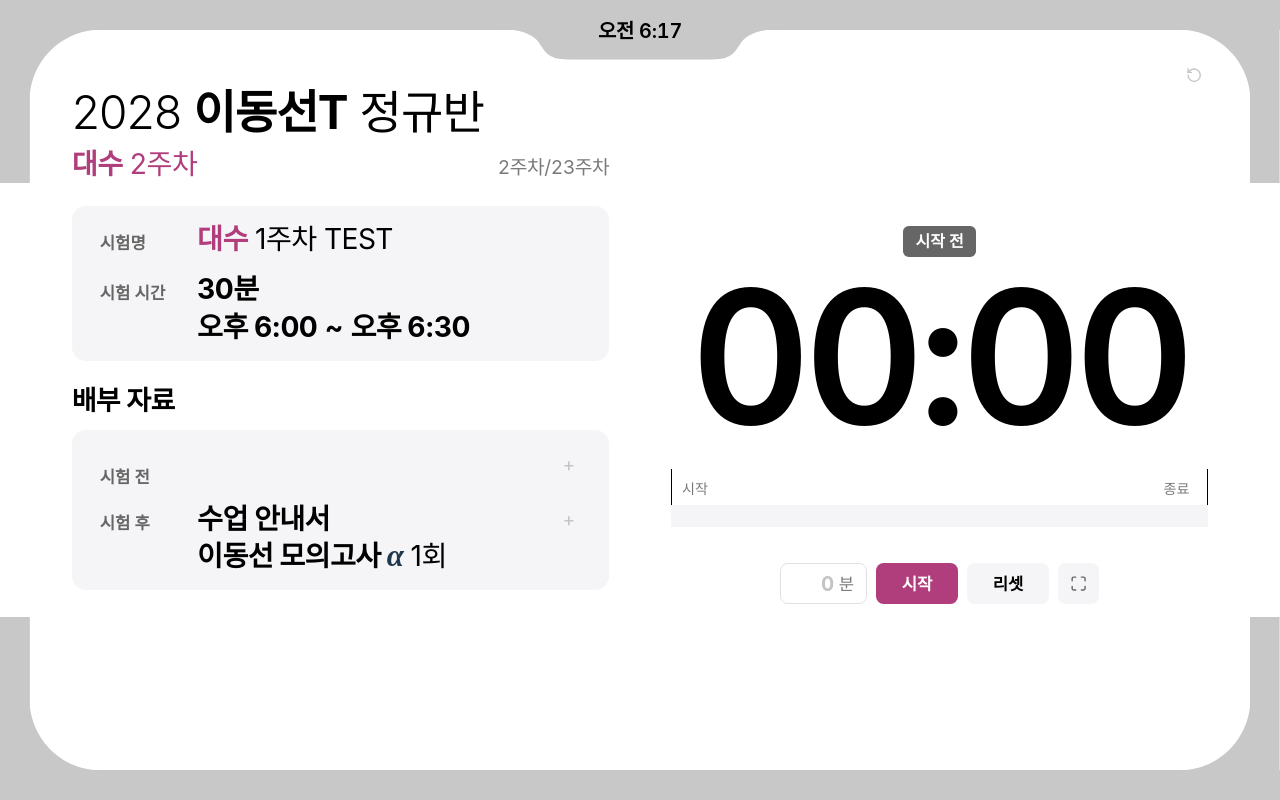
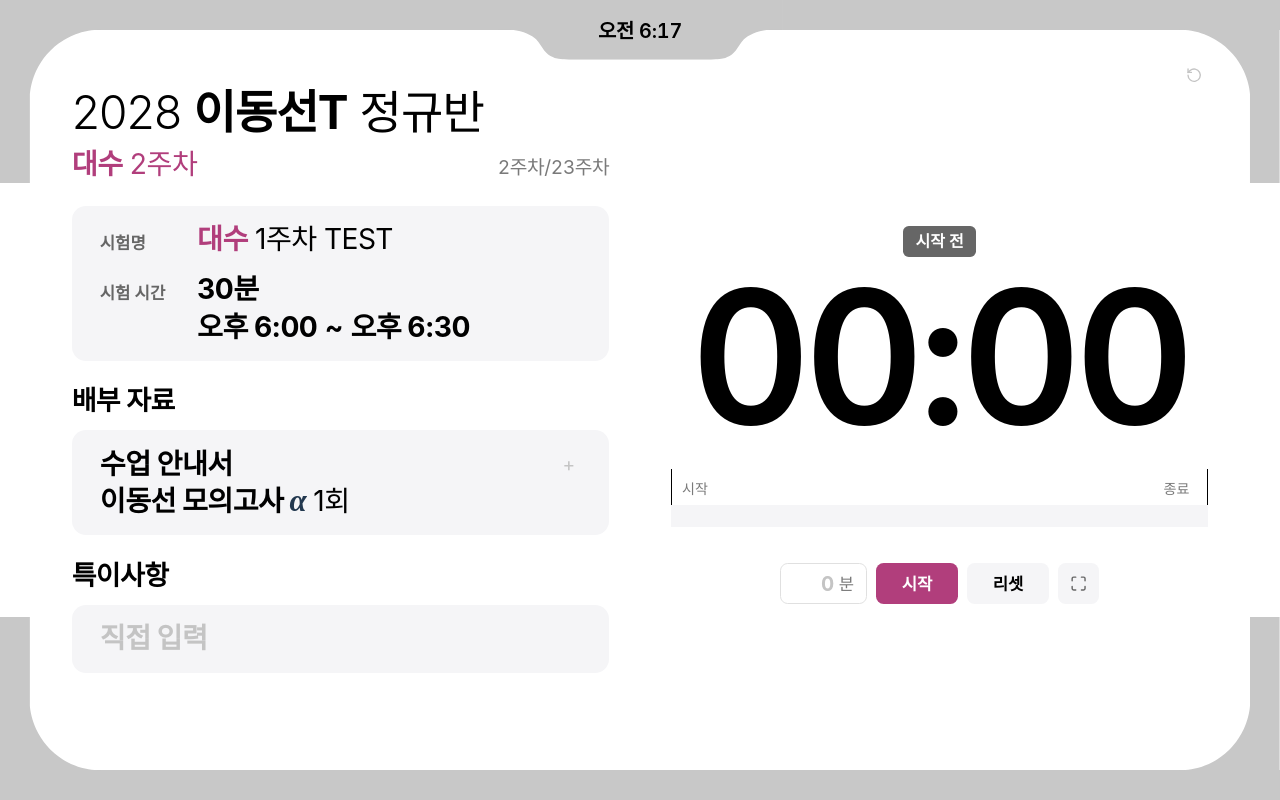
Before and after one commit to DongSunLab/Timer, a plain HTML site: page index.html in a window 1280 px wide. Drawn offline with Linux system fonts and the light colour scheme; a web font is replaced by a local one.

Commit message:
배부 자료를 합치고 특이사항 입력 추가

```diff
--- a/index.html
+++ b/index.html
@@ -6,7 +6,7 @@
     <meta name="viewport" content="width=device-width, initial-scale=1.0">
     <title>이동선T 시험 타이머</title>
     <link rel="preload" href="fonts/PretendardVariable.woff2" as="font" type="font/woff2" crossorigin>
-    <link rel="stylesheet" href="style.css">
+    <link rel="stylesheet" href="style.css?v=20261126">
 </head>
 
 <body>
@@ -94,9 +94,14 @@
                 </div>
             </div>
 
-            <!-- 배부 자료: 시험 전 · 시험 후. 줄은 script.js가 만든다(+ 로 더하고 × 로 뺀다) -->
+            <!-- 배부 자료는 + 로 더하고 × 로 뺀다 -->
             <h2 class="section-title">배부 자료</h2>
             <div class="box" id="materials"></div>
+            <h2 class="section-title" id="specialNotesLabel">특이사항</h2>
+            <div class="box">
+                <div class="row-value special-notes" id="specialNotes" role="textbox" aria-labelledby="specialNotesLabel"
+                    aria-multiline="true" data-field="specialNotes" data-placeholder="직접 입력"></div>
+            </div>
             </div>
             </div>
         </section>
@@ -143,7 +148,7 @@
         </section>
     </main>
 
-    <script src="script.js"></script>
+    <script src="script.js?v=20261126"></script>
 </body>
 
 </html>
--- a/script.js
+++ b/script.js
@@ -29,6 +29,7 @@ document.addEventListener('DOMContentLoaded', () => {
     const examStartMenu = $('examStartMenu');
     const examEnd = $('examEnd');
     const materialsBox = $('materials');
+    const specialNotesField = $('specialNotes');
     const minutesField = document.querySelector('[data-field="examMinutes"]');
 
     // ─────────────────────────────────────────────
@@ -46,11 +47,7 @@ document.addEventListener('DOMContentLoaded', () => {
     ];
     const TOTAL_WEEKS = 8 + 8 + 7;
 
-    // 배부 자료의 분류와 항목 종류
-    const SLOTS = [
-        ['examBefore', '시험 전'],
-        ['classBefore', '시험 후'],
-    ];
+    // 배부 자료의 항목 종류
     const MATERIAL_TYPES = [
         ['algorithm', 'ALGORITHM'],             // ALGORITHM (과목) (상/중/하)
         ['deep', 'DEEP LEARNING'],              // DEEP LEARNING (과목) (n주차)
@@ -67,17 +64,14 @@ document.addEventListener('DOMContentLoaded', () => {
         examSubject: '대수',    // 시험 과목
         examWeek: 1,            // 시험 주차
         startMin: 18 * 60,      // 시험 시작 시각(자정부터 분) = 오후 6:00
+        specialNotes: '',
     };
-    const DEFAULT_MATERIALS = {
-        examBefore: [],
-        classBefore: [
+    const DEFAULT_MATERIALS = [
         { type: 'text', text: '수업 안내서' },
         { type: 'mock', round: '1' },
-        ],
-    };
+    ];
     const defaultMinutes = minutesField.textContent;
-    const copy = value => JSON.parse(JSON.stringify(value));
-    let choice = { ...DEFAULT_CHOICES, materials: copy(DEFAULT_MATERIALS) };
+    let choice;
 
     const infoOf = name => SUBJECTS.find(item => item.name === name) || SUBJECTS[0];
     const clamp = (value, low, high) => Math.min(high, Math.max(low, parseInt(value, 10) || low));
@@ -341,16 +335,13 @@ document.addEventListener('DOMContentLoaded', () => {
         return { type: 'text', text: '' };
     }
 
-    // 저장된 값에서 쓸 수 있는 줄만 추린다
+    // 이전에 저장한 시험 전·후 자료는 표시 순서대로 합친다.
     function cleanMaterials(saved) {
-        const result = {};
-        SLOTS.forEach(([key]) => {
-            const list = saved && Array.isArray(saved[key]) ? saved[key] : null;
-            if (!list) {
-                result[key] = copy(DEFAULT_MATERIALS[key]);
-                return;
-            }
-            result[key] = list.filter(item => item && MATERIAL_TYPES.some(([type]) => type === item.type)).map(item => {
+        const list = Array.isArray(saved) ? saved : [
+            ...(Array.isArray(saved?.examBefore) ? saved.examBefore : []),
+            ...(Array.isArray(saved?.classBefore) ? saved.classBefore : DEFAULT_MATERIALS),
+        ];
+        return list.filter(item => item && MATERIAL_TYPES.some(([type]) => type === item.type)).map(item => {
             const subject = infoOf(item.subject).name;
             if (item.type === 'algorithm') {
                 return { type: 'algorithm', subject, level: LEVELS.includes(item.level) ? item.level : LEVELS[0] };
@@ -359,8 +350,6 @@ document.addEventListener('DOMContentLoaded', () => {
             if (item.type === 'mock') return { type: 'mock', round: String(item.round ?? '').replace(/\D/g, '') };
             return { type: 'text', text: String(item.text ?? '') };
         });
-        });
-        return result;
     }
 
     let focusItem = null;   // 방금 더한 '직접 입력' 줄(그린 뒤 바로 적을 수 있게)
@@ -450,13 +439,11 @@ document.addEventListener('DOMContentLoaded', () => {
     }
 
     function renderMaterials() {
-        materialsBox.replaceChildren(...SLOTS.map(([key, label]) => {
-            const list = choice.materials[key];
-            const row = make('div', 'row');
+        const list = choice.materials;
         const value = make('div', 'row-value items');
         value.append(...list.map(item => materialLine(list, item)));
-            const add = makePick('+', '', MATERIAL_TYPES.map(([type, name]) => ({
-                label: name,
+        const add = makePick('+', '', MATERIAL_TYPES.map(([type, label]) => ({
+            label,
             onPick: () => {
                 const item = newMaterial(type);
                 list.push(item);
@@ -464,11 +451,10 @@ document.addEventListener('DOMContentLoaded', () => {
             },
         })));
         add.classList.add('add');
-            add.querySelector('button').title = `${label} 자료 더하기`;
-            add.querySelector('button').setAttribute('aria-label', `${label} 자료 더하기`);
-            row.append(make('span', 'row-label', label), value, add);
-            return row;
-        }));
+        const addButton = add.querySelector('button');
+        addButton.title = '배부 자료 더하기';
+        addButton.setAttribute('aria-label', addButton.title);
+        materialsBox.replaceChildren(value, add);
         focusItem = null;
         fitNotice();
     }
@@ -504,6 +490,7 @@ document.addEventListener('DOMContentLoaded', () => {
             if (typeof saved[key] === typeof DEFAULT_CHOICES[key]) choice[key] = saved[key];
         });
         choice.materials = cleanMaterials(saved.materials);
+        if (specialNotesField) specialNotesField.textContent = choice.specialNotes;
         renderNotice();
         renderMaterials();
     }
@@ -526,10 +513,21 @@ document.addEventListener('DOMContentLoaded', () => {
         },
     });
 
+    if (specialNotesField) {
+        makeEditable(specialNotesField, {
+            onInput: value => {
+                choice.specialNotes = value;
+                fitNotice();
+                saveNotice();
+            },
+        });
+    }
+
     resetNoticeBtn.addEventListener('click', () => {
         if (!confirm('안내 문구를 처음 문구로 되돌리시겠습니까?')) return;
         minutesField.textContent = defaultMinutes;
-        choice = { ...DEFAULT_CHOICES, materials: copy(DEFAULT_MATERIALS) };
+        choice = { ...DEFAULT_CHOICES, materials: cleanMaterials() };
+        if (specialNotesField) specialNotesField.textContent = choice.specialNotes;
         renderNotice();
         renderMaterials();
         saveNotice();
--- a/style.css
+++ b/style.css
@@ -360,11 +360,14 @@ input {
 .fixed > [data-field] + span { margin-left: -0.26em; }   /* '30' 바로 뒤에 '분' */
 
 /* ── 배부 자료 ── */
-.row { position: relative; }
+#materials {
+    grid-template-columns: minmax(0, 1fr) auto;
+    align-items: start;
+    column-gap: calc(var(--u) * 0.7);
+}
 
 .items {
     min-height: 1.32em;
-    padding-right: calc(var(--u) * 2.6);   /* + 단추 자리 */
     white-space: normal;
 }
 
@@ -411,9 +414,7 @@ input {
 
 /* 줄 더하기 */
 .pick.add {
-    position: absolute;
-    top: calc(var(--u) * 0.5);
-    right: 0;
+    margin-top: calc(var(--u) * 0.5);
 }
 
 .pick.add > button {
@@ -441,6 +442,11 @@ input {
 .pick.add .pick-menu {
     left: auto;
     right: 0;
+}
+
+.special-notes {
+    min-height: 1.32em;
+    overflow-wrap: anywhere;
 }
 
 /* 시험명: 과목은 과목색으로 굵게, 주차와 TEST는 검정으로 가늘게 */
```
Lines whose indentation alone changed are shown as unchanged.
